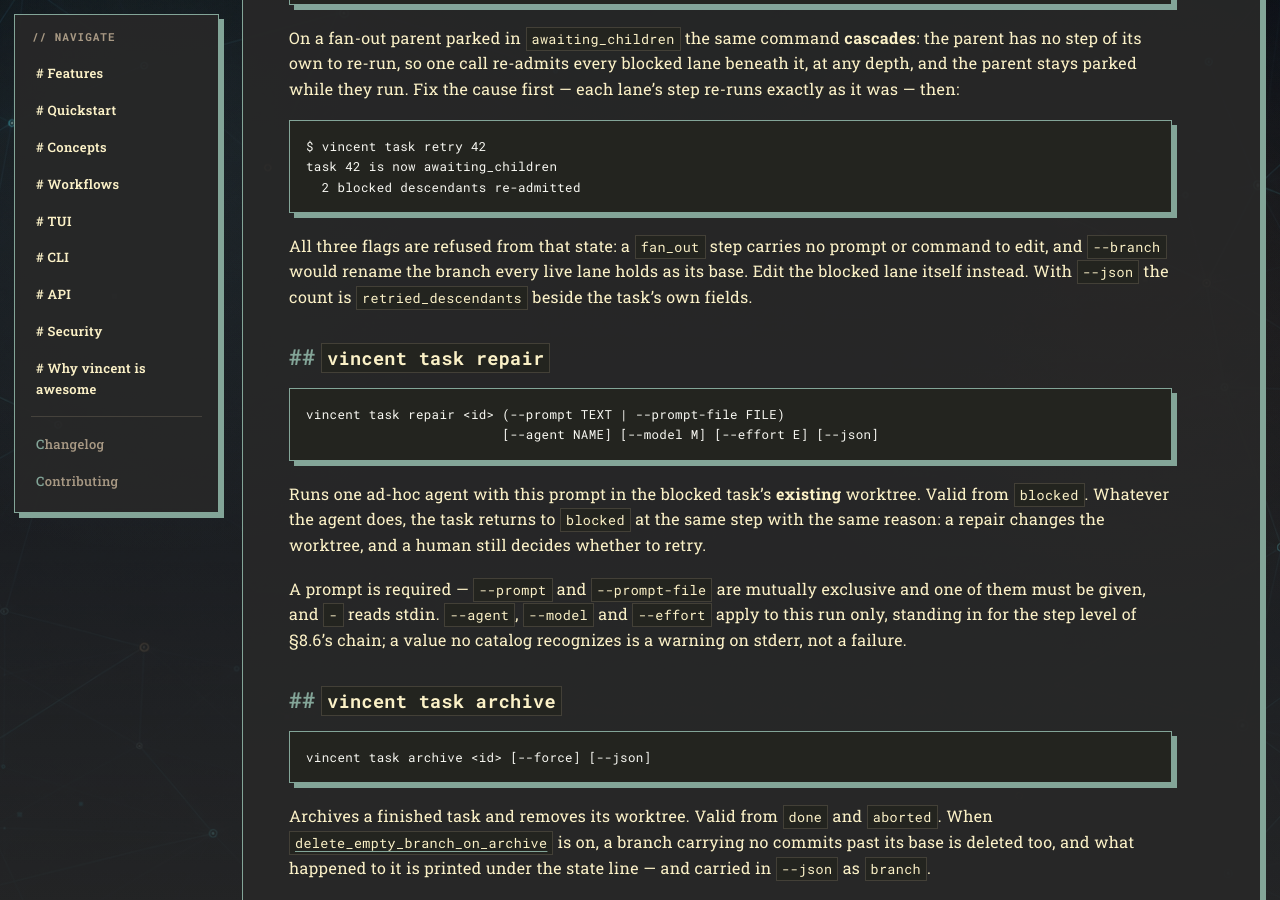
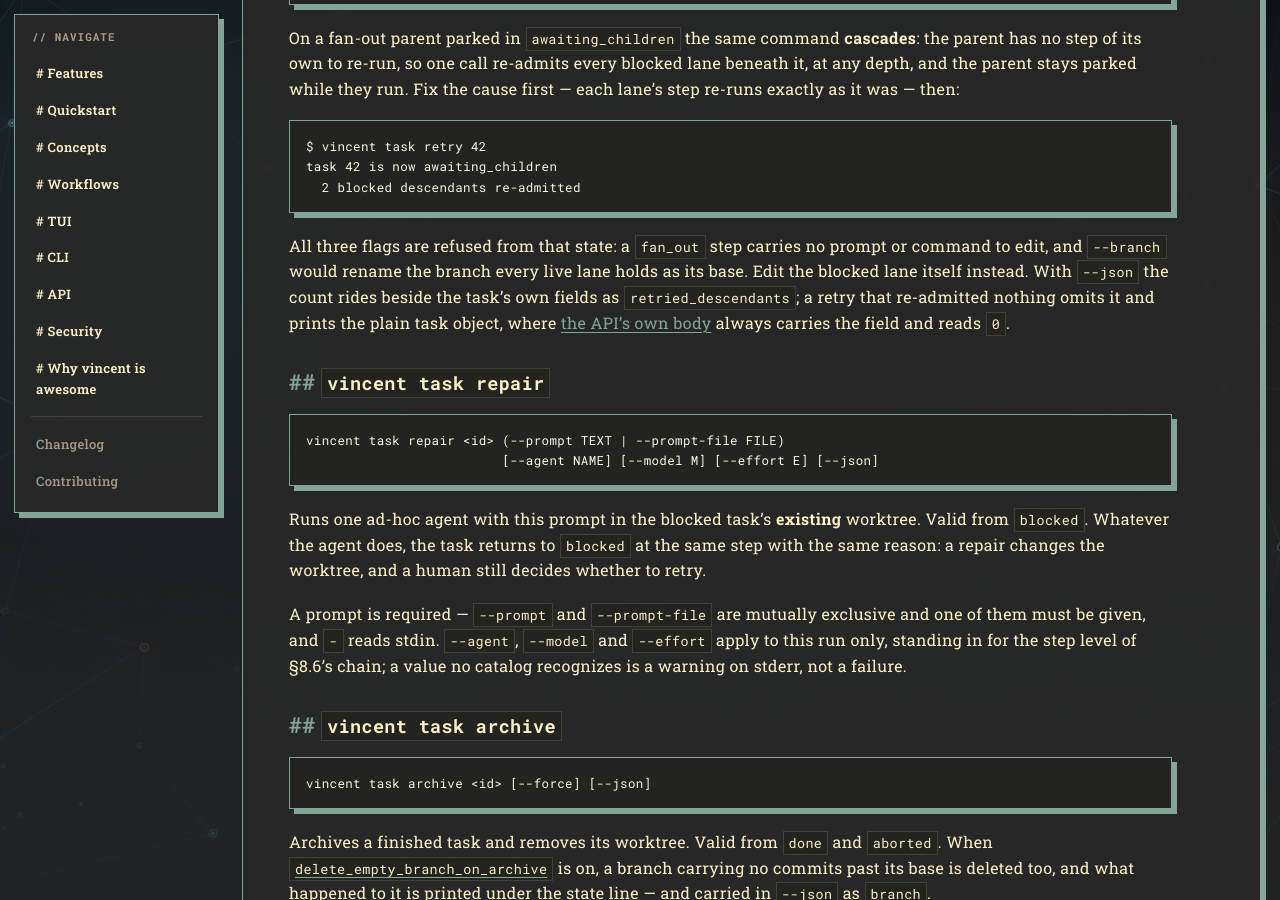
Before and after one commit to lezli01/vincent, a Jekyll site: the page built from docs/reference/cli.md, in a window 1280 px wide and 900 px high, scrolled down 17917 px. Built offline with Jekyll 4.4.1, drawn with Linux system fonts in a browser that asks for light colours; our own code applies the rules of GitHub Pages for plain Markdown files.

Commit message:
docs: say when `task retry --json` carries retried_descendants
The CLI marshals the count with `omitempty` and falls back to the plain
task object when a retry re-admitted nothing, so the flat claim that
`--json` carries `retried_descendants` was only true of a cascade that
found something. The API's body always carries it; name the difference
rather than leaving a script to discover it.

```diff
--- a/docs/reference/cli.md
+++ b/docs/reference/cli.md
@@ -791,8 +791,10 @@ task 42 is now awaiting_children
 
 All three flags are refused from that state: a `fan_out` step carries no prompt
 or command to edit, and `--branch` would rename the branch every live lane holds
-as its base. Edit the blocked lane itself instead. With `--json` the count is
-`retried_descendants` beside the task's own fields.
+as its base. Edit the blocked lane itself instead. With `--json` the count rides
+beside the task's own fields as `retried_descendants`; a retry that re-admitted
+nothing omits it and prints the plain task object, where
+[the API's own body](api.md) always carries the field and reads `0`.
 
 ### `vincent task repair`
 
```
